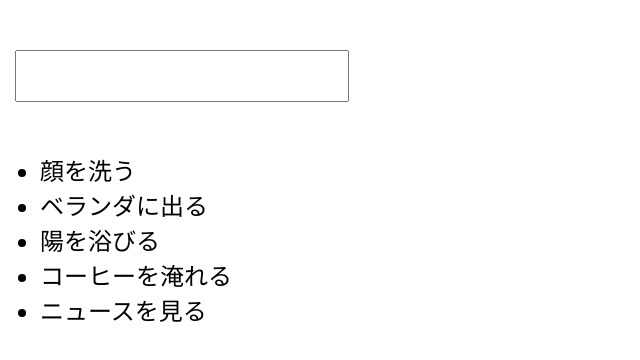
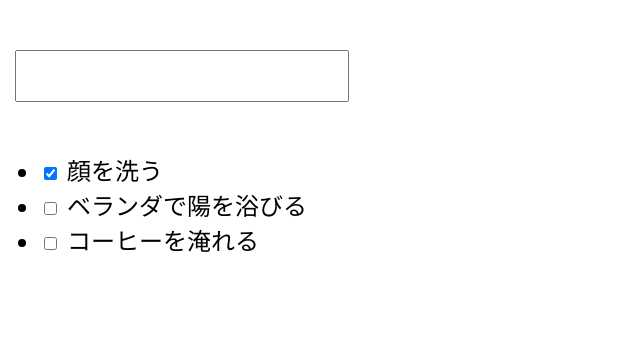
Before and after one commit to takahashiyuya/todoapp-react, a React (Create React App) app: page / in a window 1280 px wide. Shown: the top 360 px of the page, without its empty margins (0-640 px from the left). Built offline with nearby package versions, Linux system fonts and the light colour scheme.

Commit message:
add trigger todo feature

```diff
--- a/src/App.css
+++ b/src/App.css
@@ -5,11 +5,15 @@
     margin: 50px 0 50px 15px;
 }
 
-.inputTodo {
+.Form .inputTodo {
     font-size: 24px;
     padding: 10px;
 }
 
-.Todo {
+.List {
     font-size: 24px;
 }
+
+.List input[type=checkbox] {
+    margin-right: 10px;
+}
--- a/src/App.tsx
+++ b/src/App.tsx
@@ -1,7 +1,12 @@
 import React from 'react';
 import './App.css';
 
-type Item = string;
+type Todo = string;
+
+interface Item {
+    todo: Todo,
+    done: boolean,
+}
 
 interface AppState {
     list: Item[]
@@ -12,18 +17,25 @@ class App extends React.Component<any, AppState> {
         super(props);
         this.state = {
             list: [
-                '顔を洗う',
-                'ベランダに出る',
-                '陽を浴びる',
-                'コーヒーを淹れる',
-                'ニュースを見る'
+                {todo: '顔を洗う', done: true},
+                {todo: 'ベランダで陽を浴びる', done: false},
+                {todo: 'コーヒーを淹れる', done: false},
             ],
         }
     }
 
-    handleKeyDownAddItem(item: Item) {
+    handleKeyDownAddItem(todo: Todo) {
+        const list = this.state.list.slice(),
+            item = {todo: todo, done: false};
+        list.push(item)
+        this.setState({
+            list: list
+        })
+    }
+
+    handleClickItem(i: number, item: Item) {
         const list = this.state.list.slice();
-        list.push(item)
+        list[i] = {todo: item.todo, done: !item.done};
         this.setState({
             list: list
         })
@@ -32,8 +44,9 @@ class App extends React.Component<any, AppState> {
     render() {
         return (
             <div className="App">
-                <Form onKeyDown={(item: Item) => this.handleKeyDownAddItem(item)}/>
-                <Todo list={this.state.list}/>
+                <Form onKeyDown={(todo: Todo) => this.handleKeyDownAddItem(todo)}/>
+                <List list={this.state.list}
+                      onClick={(i: number, item: Item) => this.handleClickItem(i, item)}/>
             </div>
         );
     }
@@ -43,16 +56,33 @@ interface ListProps {
     list: Item[]
 }
 
-function Todo(props: ListProps) {
+class List extends React.Component<any, any> {
+    constructor(props: ListProps) {
+        super(props);
+    }
+
+    handleClick(i: number, item: Item) {
+        this.props.onClick(i, item)
+    }
+
+    render() {
         return (
-        <div className="Todo">
+            <div className="List">
                 <ul>
-                {props.list.map((item, number) => (
-                    <li key={number}>{item}</li>
+                    {this.props.list.map((item: Item, i: number) => (
+                        <li key={i}>
+                            <label onClick={() => this.handleClick(i, item)}>
+                                <input type="checkbox"
+                                       defaultChecked={item.done}
+                                />
+                                {item.todo}
+                            </label>
+                        </li>
                     ))}
                 </ul>
             </div>
         )
+    }
 }
 
 interface FormProps {
@@ -77,10 +107,8 @@ class Form extends React.Component<any, any> {
         return (
             <div className="Form">
                 <label>
-                    <input
-                        onKeyDown={(e) => this.handleKeyDown(e)}
-                        className="inputTodo"
-                    />
+                    <input className="inputTodo"
+                           onKeyDown={(e) => this.handleKeyDown(e)}/>
                 </label>
             </div>
         );
```
Lines whose indentation alone changed are shown as unchanged.
